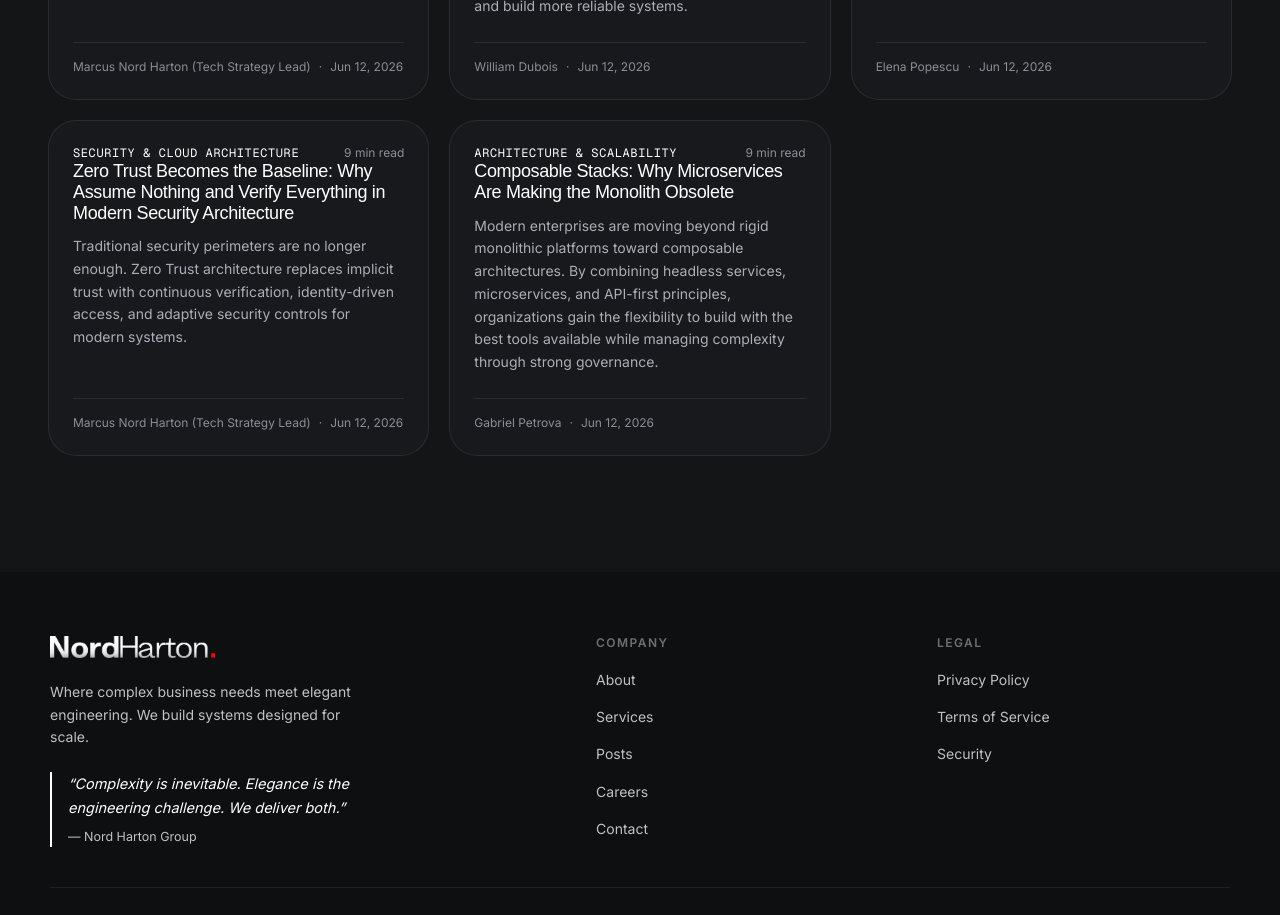
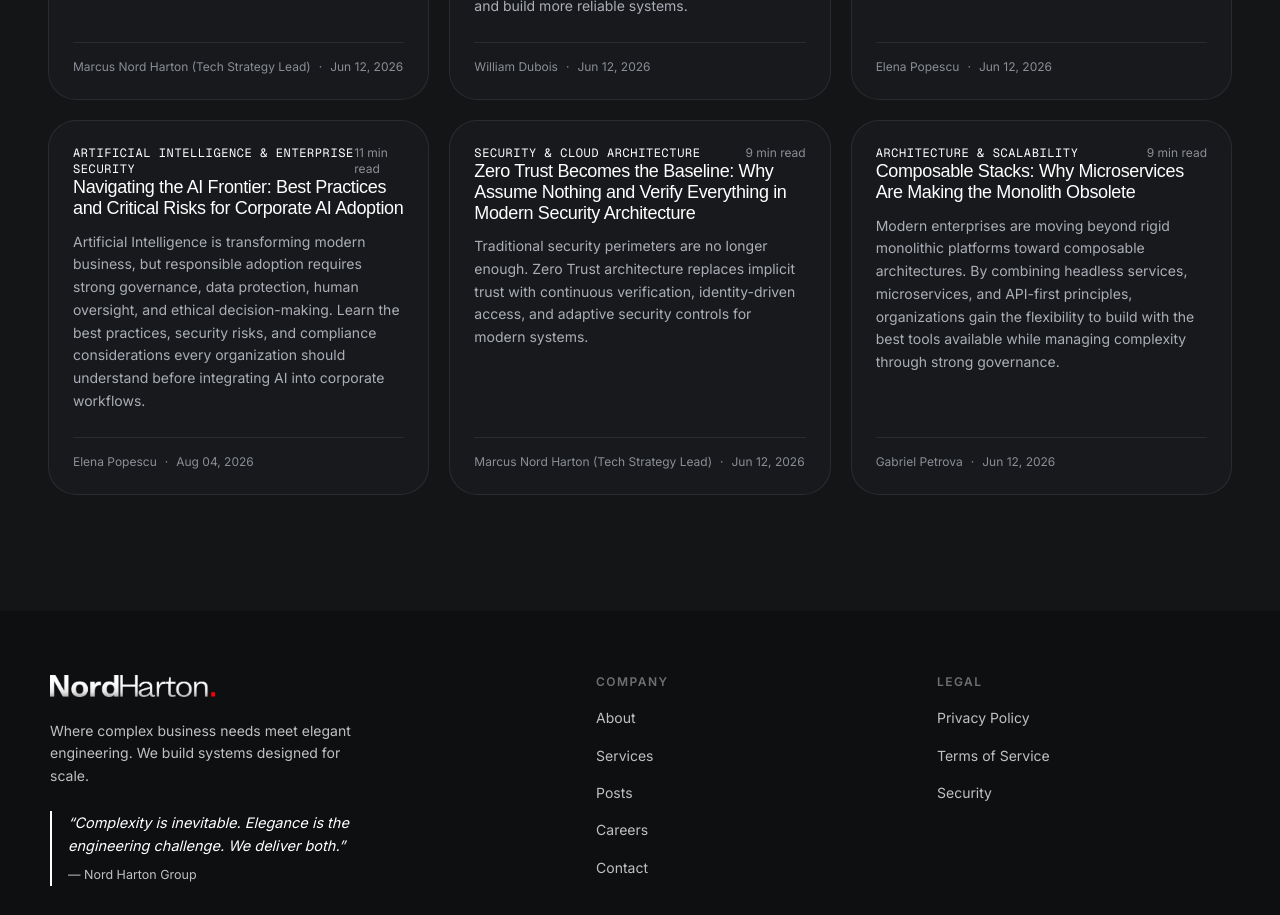
Before and after one commit to Dominus-gif/NHG, a Next.js app: page /posts in a window 1280 px wide. Shown: the part 1900-2815 px from the top of the page. Built offline with nearby package versions, Linux system fonts and the light colour scheme; no server answers; a web font is replaced by a local one.

Commit message:
Added Post Updates 4th aug

```diff
--- a/src/content/posts.ts
+++ b/src/content/posts.ts
@@ -391,6 +391,59 @@ export const posts: Post[] = [
   ],
 },
   {
+  slug: "navigating-the-ai-frontier-best-practices-and-risks-for-corporate-use",
+  title: "Navigating the AI Frontier: Best Practices and Critical Risks for Corporate AI Adoption",
+  excerpt:
+    "Artificial Intelligence is transforming modern business, but responsible adoption requires strong governance, data protection, human oversight, and ethical decision-making. Learn the best practices, security risks, and compliance considerations every organization should understand before integrating AI into corporate workflows.",
+  tag: "Artificial Intelligence & Enterprise Security",
+  date: "Aug 04, 2026",
+  readTime: "11 min read",
+  author: "Elena Popescu",
+  body: [
+    "Artificial Intelligence (AI) has fundamentally transformed the operational landscape across nearly every industry. From automating repetitive tasks to generating reports, code, and creative content within seconds, AI offers organizations unprecedented opportunities to improve efficiency and productivity. However, these capabilities also introduce significant security, compliance, and governance challenges—particularly for organizations handling sensitive financial data, healthcare records, legal documents, or proprietary intellectual property (IP).",
+
+    "Successful AI adoption is not about replacing human expertise or deploying every available AI tool. Instead, organizations must embrace responsible implementation by combining AI capabilities with strong governance, continuous oversight, and well-defined security policies. Businesses that approach AI strategically will maximize its value while minimizing operational and regulatory risks.",
+
+    "Viewing AI as an intelligent co-pilot rather than a decision-maker fundamentally changes how organizations should integrate the technology. AI performs exceptionally well when assisting employees with research, summarization, drafting, automation, and analysis, while humans remain responsible for critical thinking, ethical judgment, and final decision-making.",
+
+    "One of the most important principles of corporate AI usage is verifying every AI-generated output. Even advanced language models can produce inaccurate information, fabricated references, outdated statistics, or misleading conclusions—a phenomenon commonly referred to as AI hallucination. Organizations should always treat AI responses as draft material requiring independent validation before they influence business decisions.",
+
+    "Every factual claim generated by AI—including financial calculations, legal interpretations, compliance recommendations, research findings, or business insights—should be verified against trusted internal documentation or authoritative external sources. Verification remains one of the most effective safeguards against misinformation entering critical business workflows.",
+
+    "Effective prompting also plays an important role in improving AI reliability. Instead of requesting broad or generic answers, organizations should provide structured context and relevant business information. Grounding AI responses with specific reports, datasets, policies, or regulatory frameworks significantly improves the relevance and accuracy of generated outputs while reducing ambiguity.",
+
+    "Protecting confidential information is another essential responsibility when deploying AI within an enterprise environment. Public AI platforms may process submitted information outside an organization's secured infrastructure, creating potential risks involving confidential business strategies, customer records, proprietary source code, financial information, or intellectual property.",
+
+    "Organizations should adopt enterprise-grade AI platforms that provide dedicated environments, robust encryption, access controls, audit logging, and contractual guarantees that customer data will not be used to train publicly available foundation models. Whenever sensitive information must be processed, data masking or anonymization should become standard operating procedure.",
+
+    "A practical security guideline is simple: if information should never appear in a public document or unsecured location, it should never be entered into a public AI chatbot. Applying this principle significantly reduces the likelihood of accidental data leakage or compliance violations.",
+
+    "Human oversight must remain central to every AI-assisted workflow. Although AI can rapidly summarize lengthy reports, draft presentations, organize research, and generate business documentation, it lacks contextual awareness, organizational judgment, emotional intelligence, and accountability. Human experts must review every significant output before it reaches customers, executives, regulators, or external stakeholders.",
+
+    "Organizations benefit most when AI accelerates preparation rather than replacing professional expertise. For example, AI may generate an excellent market analysis or executive summary, but leadership teams should remain responsible for interpreting that information, defining strategic priorities, and making final business decisions.",
+
+    "Comprehensive governance policies are equally important for responsible AI adoption. Every organization should establish formal AI usage guidelines defining acceptable use cases, prohibited activities, approved AI platforms, data classification requirements, prompt engineering standards, employee responsibilities, and review procedures. Consistent governance ensures departments adopt AI securely instead of creating fragmented or inconsistent practices.",
+
+    "Despite its tremendous potential, AI introduces several high-impact risks that organizations must actively manage. Data leakage remains one of the most immediate concerns. Uploading confidential information into an unapproved AI platform may unintentionally expose sensitive assets, resulting in regulatory penalties, contractual breaches, legal disputes, competitive disadvantages, and long-term reputational damage.",
+
+    "Organizations can reduce this risk by implementing strict data governance policies, requiring sensitive information to be anonymized before AI processing, and deploying private or internally hosted AI models whenever highly confidential information is involved. Industries such as healthcare, finance, government, and defense often require even stronger controls because of strict regulatory obligations.",
+
+    "Algorithmic bias represents another significant challenge. AI systems learn patterns from historical training data, meaning existing human biases related to gender, ethnicity, socioeconomic background, or geography can unintentionally become embedded within automated decision-making processes. Left unchecked, biased AI systems may reinforce discrimination at scale.",
+
+    "Businesses deploying AI for hiring, lending, insurance assessments, legal analysis, healthcare recommendations, or customer evaluations should conduct regular fairness audits and involve diverse review teams when validating model outputs. Continuous monitoring helps ensure AI decisions remain transparent, explainable, and aligned with organizational ethics and regulatory expectations.",
+
+    "Legal uncertainty surrounding AI-generated content also presents important considerations. Questions regarding copyright ownership, licensing, originality, and intellectual property remain active areas of legal interpretation across many jurisdictions. Organizations using AI to generate software code, marketing campaigns, technical documentation, or creative assets should implement legal review processes before publishing or commercializing AI-generated material.",
+
+    "Maintaining originality and documenting the origin of AI-assisted content reduces intellectual property disputes while protecting organizational reputation. Businesses should assume that commercially significant AI-generated assets require human validation before intellectual property claims are asserted.",
+
+    "Another long-term organizational concern is over-reliance on AI technology. Excessive dependence may gradually weaken employees' critical thinking, analytical reasoning, writing proficiency, and independent problem-solving skills. Teams that become overly dependent on automation may struggle when AI systems are unavailable or produce inaccurate results.",
+
+    "Organizations should therefore position AI as an enhancement rather than a replacement for human expertise. Encouraging employees to independently analyze problems before consulting AI helps preserve institutional knowledge while strengthening professional judgment and technical competence.",
+
+    "Artificial Intelligence is rapidly becoming one of the most transformative technologies of the modern business era. Organizations that combine AI innovation with strong cybersecurity practices, responsible governance, regulatory compliance, and continuous human oversight will be best positioned to unlock its full potential while minimizing operational, ethical, and legal risks. The future of enterprise AI will not be determined by how extensively organizations adopt the technology, but by how responsibly and securely they manage it."
+  ],
+},
+  {
   slug: "zero-trust-becomes-the-baseline",
   title: "Zero Trust Becomes the Baseline: Why Assume Nothing and Verify Everything in Modern Security Architecture",
   excerpt:
```
